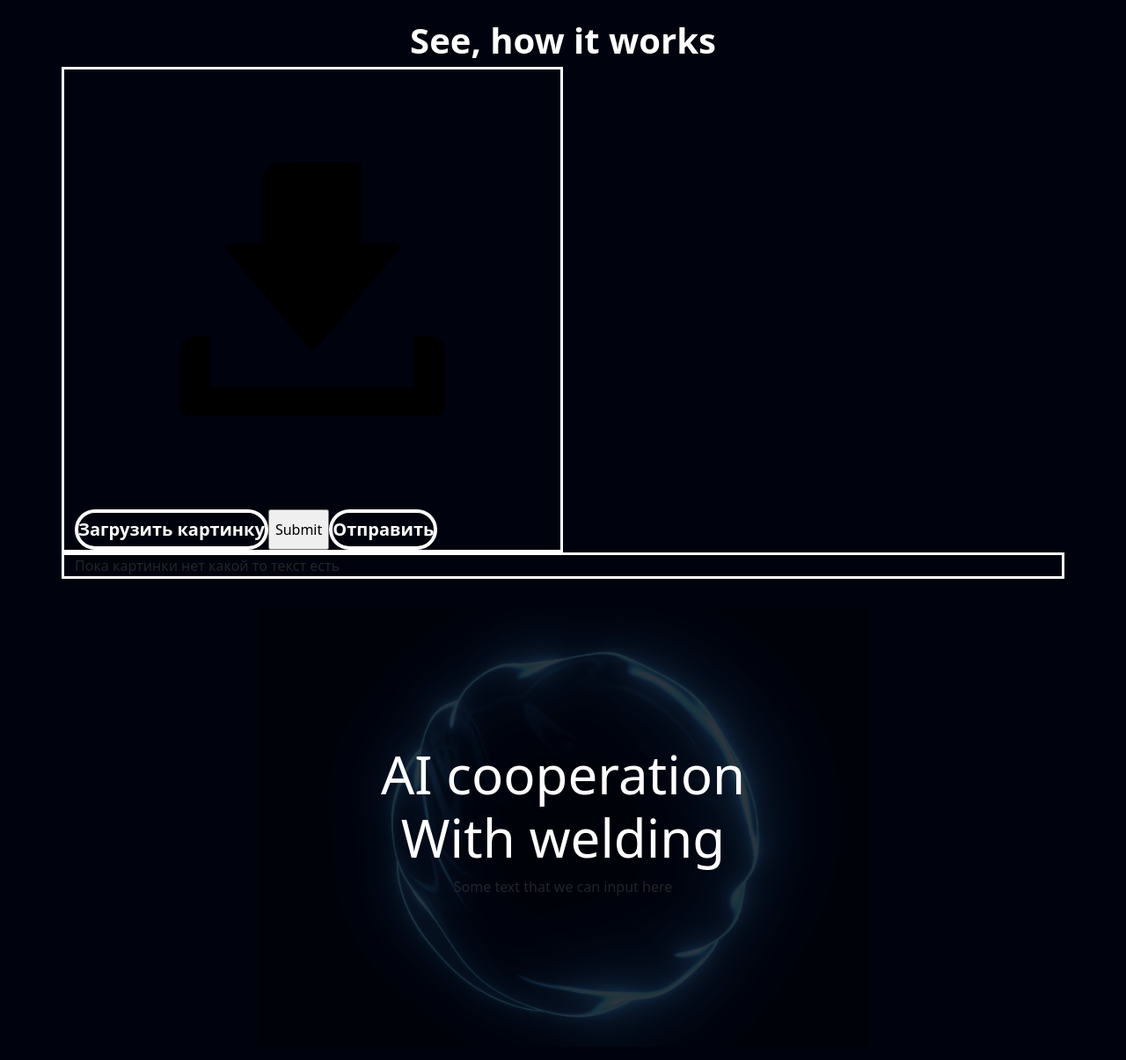
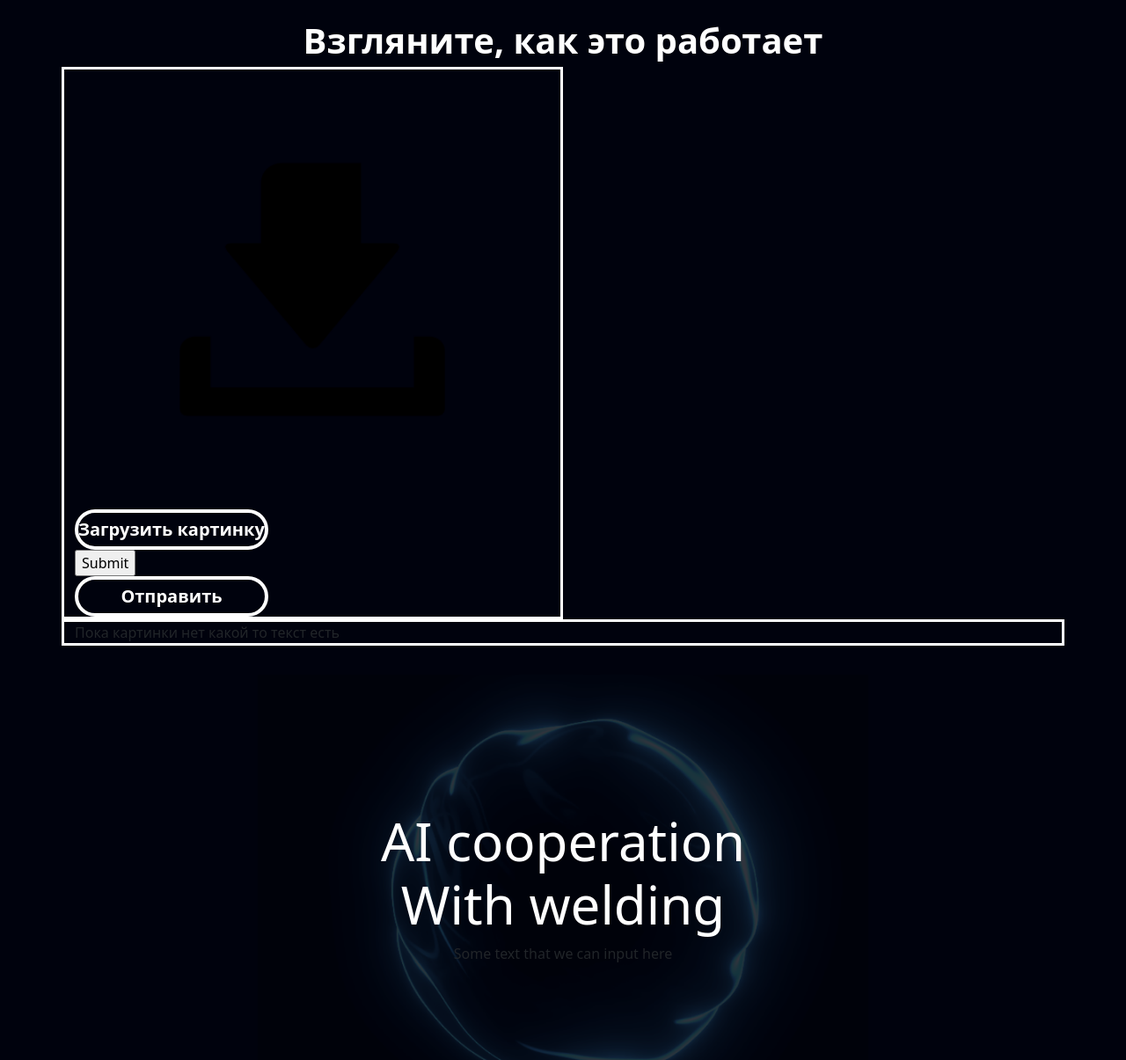
Before and after one commit to allesid/AtomicHack2.0, a Flask app: page / in a window 1280 px wide. Shown: the part 144-1349 px from the top of the page at 88% size. Run offline with Flask 3, Linux system fonts and the light colour scheme; some libraries are stand-ins or nearby versions; some web fonts are replaced.

Commit message:
Update index.html

```diff
--- a/templates/index.html
+++ b/templates/index.html
@@ -32,7 +32,7 @@
             <div class="container">
                 <div class="row">
                     <b class="input-form-b">
-                        See, how it works
+                        Взгляните, как это работает
                     </b>
                     <div class="input-form__wrapper">
                         {% if annotated_img_json %}
@@ -46,10 +46,12 @@
                         <img class="form__input-currentImg" id="current-photo" src="/static/images/downloadIcon.png" alt="Current Photo">
                         {% endif %}
                         <form class="form" id="input-form" action="{{ url_for('upload_file') }}" method="POST" enctype="multipart/form-data">
-                            <input class="form__input-file" id="form__input-file" name="img" type="file"/>
-                            <label for="form__input-file" class="label-input">Загрузить картинку</label>
-                            <input type="submit" class="label-input"/>
-                             <label for="label-input" class="label-input">Отправить</label>
+                             <div class="input__wrapper">
+                                <input class="form__input-file" id="form__input-file" name="img" type="file"/>
+                                <label for="form__input-file" class="label-input">Загрузить картинку</label>
+                                <input type="submit" class="label-input" id ="label-input"/>
+                                 <label for="label-input" class="label-input">Отправить</label>
+                            </div>
                         </form>
                     </div>
                     {% if dashboard_json %}
```
